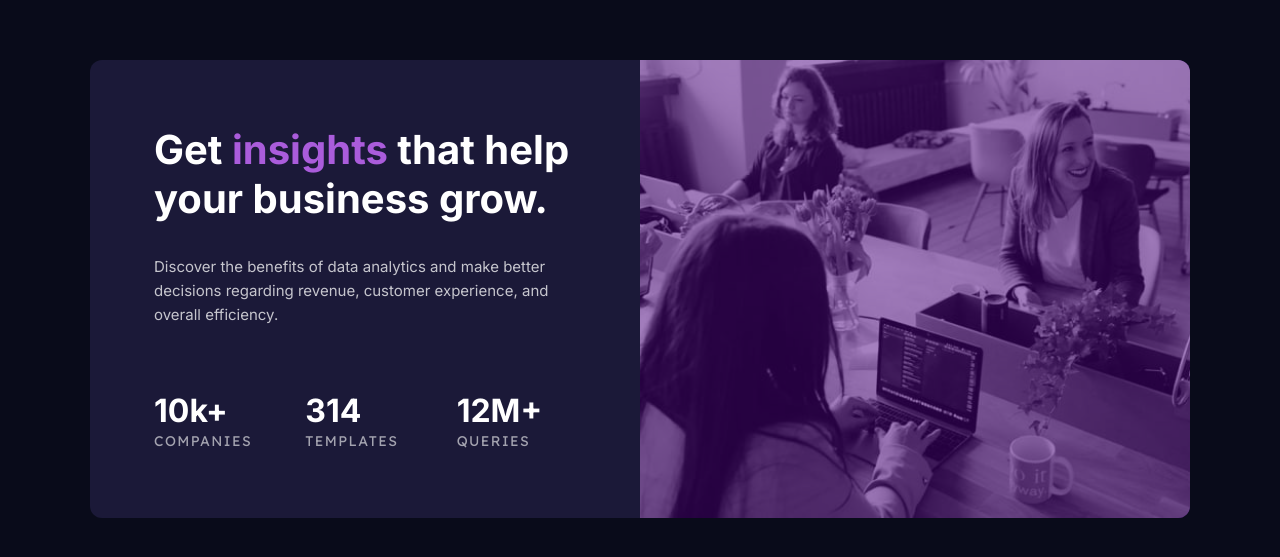
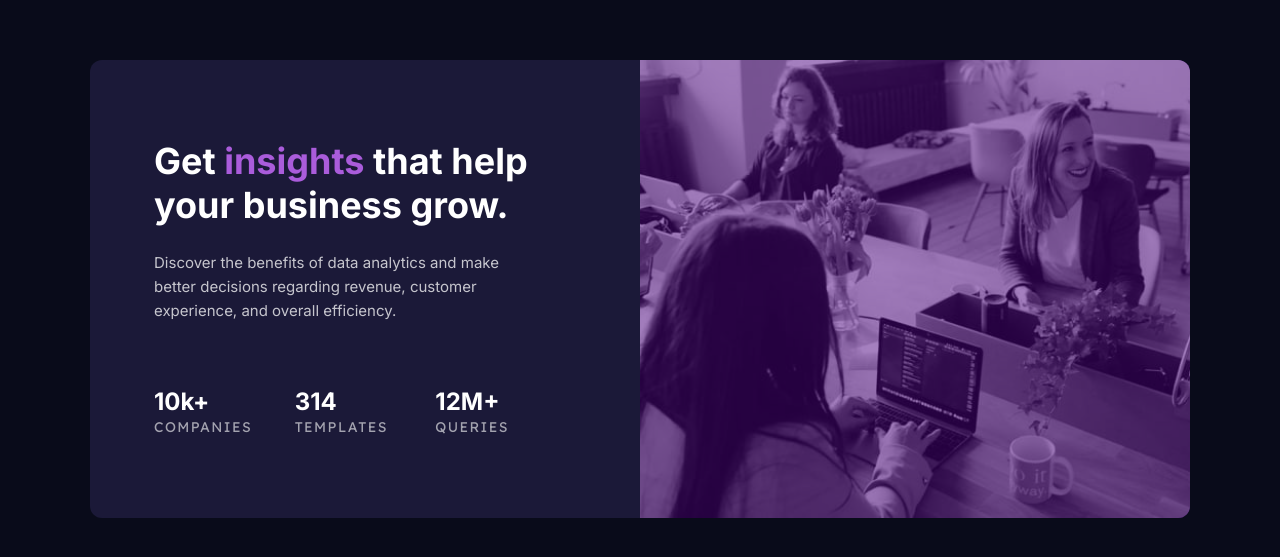
Before and after one commit to Lamy237/stats-preview-card-component, a plain HTML site: page index.html in a window 1280 px wide. Shown: the part 111-668 px from the top of the page. Drawn offline with Linux system fonts and the light colour scheme.

Commit message:
Update style.css

```diff
--- a/css/style.css
+++ b/css/style.css
@@ -72,7 +72,7 @@ body {
 }
 
 .grid__description {
-    padding: 4rem;
+    padding: 4rem 6rem 4rem 4rem;
 
     display: grid;
     grid-template-columns: 1fr;
@@ -83,11 +83,11 @@ body {
 
 .grid__summary {
     display: grid;
-    gap: 2rem;
+    gap: 1.5rem;
 }
 
 .grid__h1 {
-    font-size: clamp(1.75rem, 1rem + 2vw, 2.5rem);
+    font-size: clamp(1.75rem, 1.25rem + 2vw, 2.25rem);
     font-weight: 700;
 }
 
@@ -111,7 +111,7 @@ body {
 }
 
 .grid__stats .grid__h2 {
-    font-size: clamp(1.25rem, 0.75rem + 2vw, 2rem);
+    font-size: clamp(1rem, 0.75rem + 2vw, 1.5rem);
 }
 
 .grid__stats .grid__p {
@@ -141,6 +141,7 @@ body {
     }
 
     .grid__description {
+        padding: 4rem;
         text-align: center;
         gap: 3rem;
     }
```
